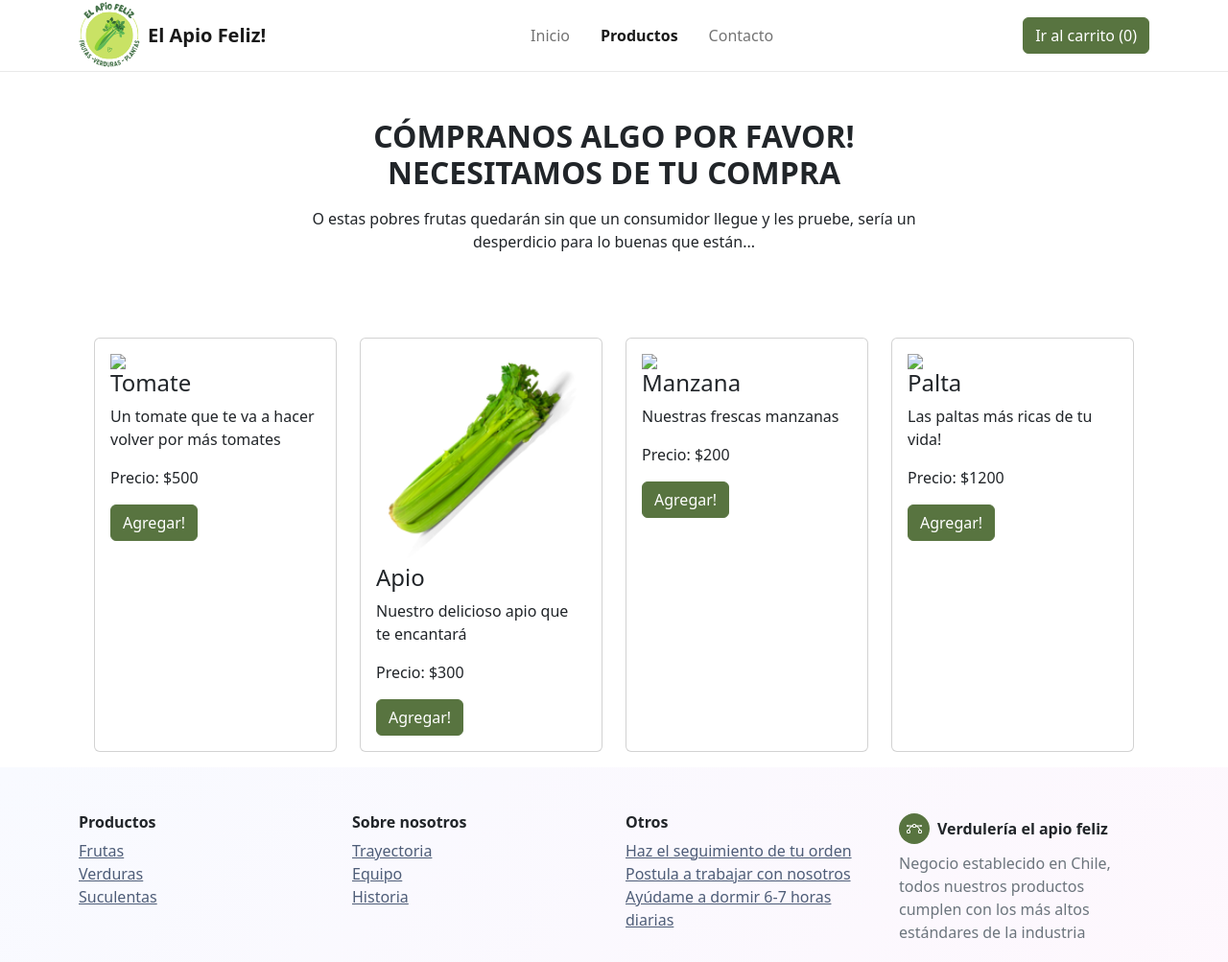
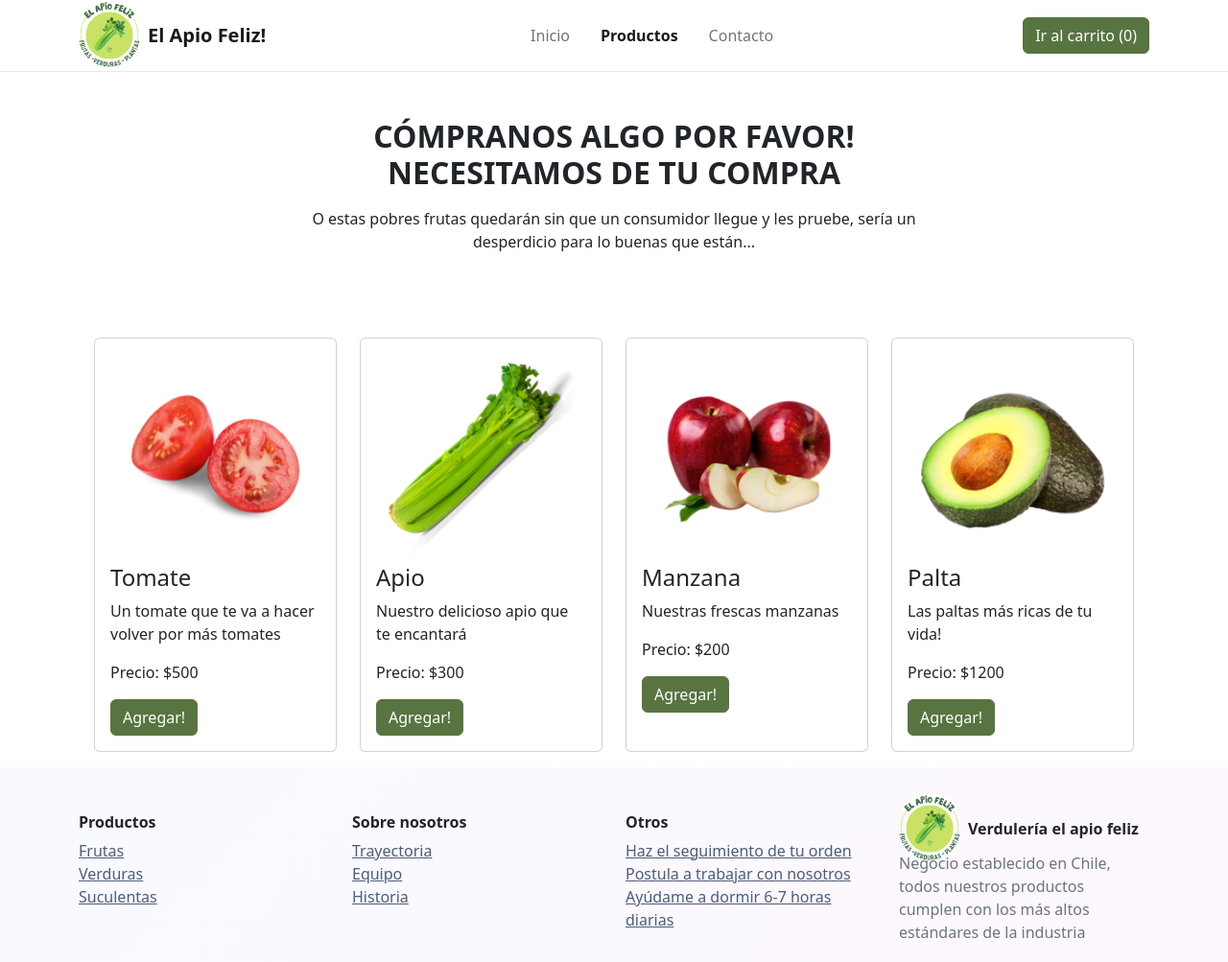
Before and after one commit to Vicenciomf1/proyecto-final-js-coderhouse, a website: page assets/views/productos.html in a window 1280 px wide. Shown: the top 1003 px of the page at 96% size. Drawn offline with nearby package versions, Linux system fonts and the light colour scheme; files whose address does not match are found by name.

Commit message:
Error en el git pull

```diff
--- a/assets/db/bdfalsa.json
+++ b/assets/db/bdfalsa.json
@@ -1,6 +1,6 @@
 [
-    { "id": 1, "nombre": "Tomate", "descripcion": "Un tomate que te va a hacer volver por más tomates", "precio": 500, "foto": "assets/img/tomate.jpg"},
-    { "id": 2, "nombre": "Apio", "descripcion": "Nuestro delicioso apio que te encantará", "precio": 300, "foto": "assets/img/apio.webp"},
-    { "id": 3, "nombre": "Manzana", "descripcion": "Nuestras frescas manzanas", "precio": 200, "foto": "assets/img/manzana.jpg"},
-    { "id": 4, "nombre": "Palta", "descripcion": "Las paltas más ricas de tu vida!", "precio": 1200, "foto": "assets/img/palta.jpg"}
+    { "id": 1, "nombre": "Tomate", "descripcion": "Un tomate que te va a hacer volver por más tomates", "precio": 500, "foto": "/assets/img/productos/tomate.webp"},
+    { "id": 2, "nombre": "Apio", "descripcion": "Nuestro delicioso apio que te encantará", "precio": 300, "foto": "/assets/img/productos/apio.webp"},
+    { "id": 3, "nombre": "Manzana", "descripcion": "Nuestras frescas manzanas", "precio": 200, "foto": "/assets/img/productos/manzana.webp"},
+    { "id": 4, "nombre": "Palta", "descripcion": "Las paltas más ricas de tu vida!", "precio": 1200, "foto": "/assets/img/productos/palta.webp"}
 ]
--- a/assets/js/carrito.js
+++ b/assets/js/carrito.js
@@ -19,7 +19,7 @@ const contenedor = document.getElementById('productosContenedor');
 let productos = [];
 let carrito = JSON.parse(localStorage.getItem('carrito')) || [];
 
-fetch('assets/db/bdfalsa.json')  //Traigo los datos de una API, de una base de datos falsa
+fetch('/assets/db/bdfalsa.json')  //Traigo los datos de una API, de una base de datos falsa
     // .then(respuesta => { //Esto lo pongo si es una API Real
     //     if (respuesta.ok) {
     //     return respuesta.json() //Si la respuesta me llega con un status 2xx de respuesta, entonces agarro al objeto HTTP Response, y con el método .json() pido los datos como objetos JS parseados desde una string JSON de la respuesta.
--- a/assets/views/productos.html
+++ b/assets/views/productos.html
@@ -4,7 +4,7 @@
 <head>
     <meta charset="utf-8">
     <meta name="viewport" content="width=device-width, initial-scale=1.0, shrink-to-fit=no">
-    <title>tienditaaa</title>
+    <title>Productos</title>
     <link rel="stylesheet" type="text/css" href="https://cdn.jsdelivr.net/npm/toastify-js/src/toastify.min.css">
     <link rel="stylesheet" href="../css/estilospurgados.css">
     <link rel="stylesheet" href="https://fonts.googleapis.com/css?family=Inter:300italic,400italic,600italic,700italic,800italic,400,300,600,700,800&amp;display=swap">
@@ -83,11 +83,8 @@
                 </div>
                 <div class="col-lg-3 text-center text-lg-start d-flex flex-column align-items-center order-first align-items-lg-start order-lg-last item social">
                     <div class="fw-bold d-flex align-items-center mb-2">
-                        <span class="bs-icon-sm bs-icon-circle bs-icon-primary d-flex justify-content-center align-items-center bs-icon me-2">
-                            <svg xmlns="http://www.w3.org/2000/svg" width="1em" height="1em" fill="currentColor" viewBox="0 0 16 16" class="bi bi-bezier">
-                                <path fill-rule="evenodd" d="M0 10.5A1.5 1.5 0 0 1 1.5 9h1A1.5 1.5 0 0 1 4 10.5v1A1.5 1.5 0 0 1 2.5 13h-1A1.5 1.5 0 0 1 0 11.5v-1zm1.5-.5a.5.5 0 0 0-.5.5v1a.5.5 0 0 0 .5.5h1a.5.5 0 0 0 .5-.5v-1a.5.5 0 0 0-.5-.5h-1zm10.5.5A1.5 1.5 0 0 1 13.5 9h1a1.5 1.5 0 0 1 1.5 1.5v1a1.5 1.5 0 0 1-1.5 1.5h-1a1.5 1.5 0 0 1-1.5-1.5v-1zm1.5-.5a.5.5 0 0 0-.5.5v1a.5.5 0 0 0 .5.5h1a.5.5 0 0 0 .5-.5v-1a.5.5 0 0 0-.5-.5h-1zM6 4.5A1.5 1.5 0 0 1 7.5 3h1A1.5 1.5 0 0 1 10 4.5v1A1.5 1.5 0 0 1 8.5 7h-1A1.5 1.5 0 0 1 6 5.5v-1zM7.5 4a.5.5 0 0 0-.5.5v1a.5.5 0 0 0 .5.5h1a.5.5 0 0 0 .5-.5v-1a.5.5 0 0 0-.5-.5h-1z"></path>
-                                <path d="M6 4.5H1.866a1 1 0 1 0 0 1h2.668A6.517 6.517 0 0 0 1.814 9H2.5c.123 0 .244.015.358.043a5.517 5.517 0 0 1 3.185-3.185A1.503 1.503 0 0 1 6 5.5v-1zm3.957 1.358A1.5 1.5 0 0 0 10 5.5v-1h4.134a1 1 0 1 1 0 1h-2.668a6.517 6.517 0 0 1 2.72 3.5H13.5c-.123 0-.243.015-.358.043a5.517 5.517 0 0 0-3.185-3.185z"></path>
-                            </svg>
+                        <span class="bs-icon-sm d-flex justify-content-center align-items-center ms-3 me-4 bs-icon">
+                            <img class="logo p-2" src="../img/logo.svg" alt="Logo de la tienda">
                         </span>
                         <span>Verdulería el apio feliz</span>
                     </div>
```
Also changed, not shown: assets/views/carrito.html (+3 -6 lines), assets/views/contacto.html (+3 -6 lines), index.html (+2 -5 lines).
